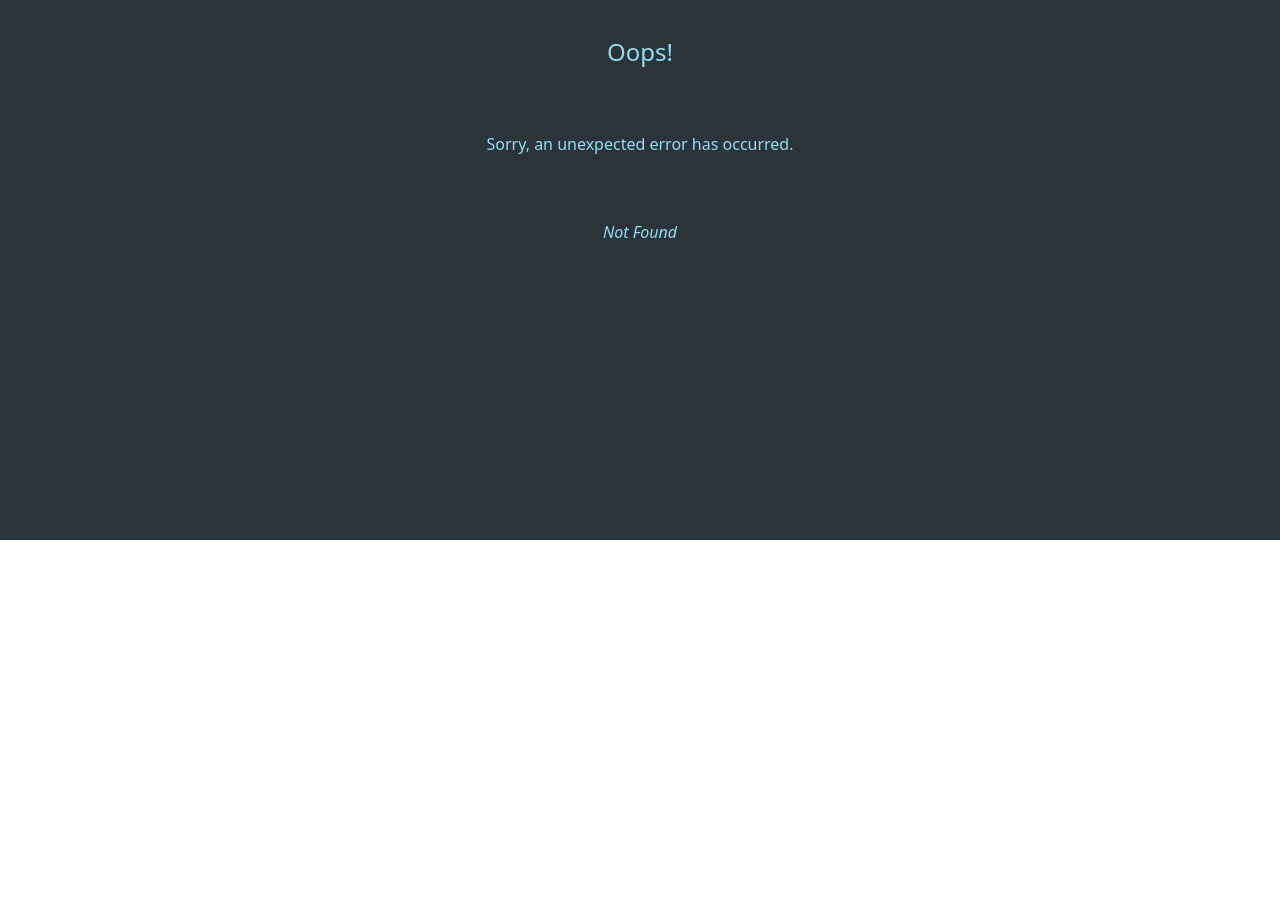
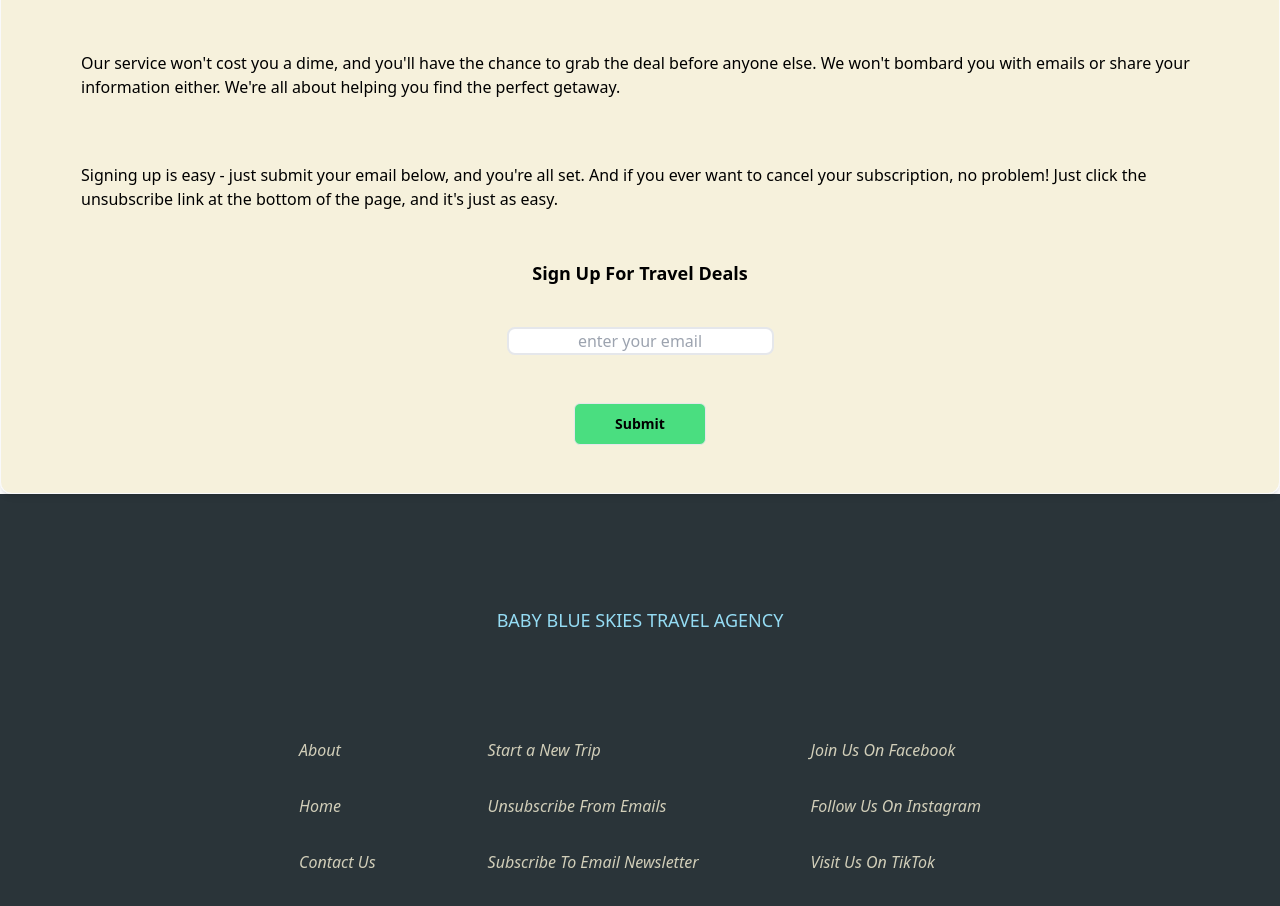
Before and after one commit to RMarmolejo90/Baby-Blue-Skies, a React (Vite) app in the folder front-end/: page /subscribe in a window 1280 px wide. Before the commit this address had no page. Shown: the part 260-1166 px from the top of the page. Before the commit the page ends 800 px from the top, so only its background shows below. Built offline with nearby package versions, Linux system fonts and the light colour scheme.

Commit message:
debugging

```diff
--- a/front-end/src/components/footer.jsx
+++ b/front-end/src/components/footer.jsx
@@ -2,23 +2,24 @@ import React from 'react'
 import { Link } from 'react-router-dom';
 
 export default function Footer() {
+  const scrollToTop = () => {
+    window.scrollTo(0, 0)
+}
   return (
     <div className='bg-dark-shade py-16' >
-        {/* sitemap
-        contact info */}
         <div className='flex items-center justify-center text-primary-light'>
-          <h4 className='p-12'>BABY BLUE SKIES TRAVEL AGENCY</h4>
+          <h4 className='p-12 text-lg'>BABY BLUE SKIES TRAVEL AGENCY</h4>
         </div>
-        <div className='flex flex-row flex-wrap justify-center items-between text-secondary-light'>
+        <div className='flex flex-row font-extralight italic flex-wrap justify-center items-between text-secondary-light'>
           <ul className='flex flex-col items-start justify-around p-10'>
-            <li className='p-4 hover:text-secondary-dark hover:border-b-secondary-dark'><Link to='/about'>About</Link> </li>
-            <li className='p-4 hover:text-secondary-dark hover:border-b-secondary-dark'><Link to='/'>Home</Link></li>
-            <li className='p-4 hover:text-secondary-dark hover:border-b-secondary-dark'><Link to='/contact'>Contact Us</Link></li>
+            <li className='p-4 hover:text-secondary-dark hover:border-b-secondary-dark'><Link onClick={scrollToTop} to='/about'>About</Link> </li>
+            <li className='p-4 hover:text-secondary-dark hover:border-b-secondary-dark'><Link onClick={scrollToTop} to='/'>Home</Link></li>
+            <li className='p-4 hover:text-secondary-dark hover:border-b-secondary-dark'><Link onClick={scrollToTop} to='/contact'>Contact Us</Link></li>
           </ul>
           <ul className='flex flex-col items-start justify-around p-10'>
             <li className='p-4 hover:text-secondary-dark hover:border-b-secondary-dark'><a href="https://docs.google.com/forms/d/e/1FAIpQLScvZkBlv69f74k6q7XJ9szgq_JoZR9Nhug3dsN67I06iQ5Neg/viewform" target="_blank" rel="noopener noreferrer">Start a New Trip</a></li>
-            <li className='p-4 hover:text-secondary-dark hover:border-b-secondary-dark'><Link to='/unsubscribe'>Unsubscribe From Emails</Link></li>
-            <li className='p-4 hover:text-secondary-dark hover:border-b-secondary-dark'><Link to='/subscribe'>Subscribe To Email Newsletter</Link></li>
+            <li className='p-4 hover:text-secondary-dark hover:border-b-secondary-dark'><Link onClick={scrollToTop} to='/unsubscribe'>Unsubscribe From Emails</Link></li>
+            <li className='p-4 hover:text-secondary-dark hover:border-b-secondary-dark'><Link onClick={scrollToTop} to='/subscribe'>Subscribe To Email Newsletter</Link></li>
           </ul>
           <ul className='flex flex-col items-start justify-around p-10'>
             <li className='p-4 hover:text-secondary-dark hover:border-b-secondary-dark'><a target='blank' href='https://www.facebook.com/babyblueskiestravelag'>Join Us On Facebook</a></li>
--- a/front-end/src/components/navbar.jsx
+++ b/front-end/src/components/navbar.jsx
@@ -23,10 +23,10 @@ export default function Navbar() {
         </Roll>
       </div>
       <div className={toggleMenu === 'active' ? " rounded-b-xl shadow-xl bg-dark-shade max-w-sm absolute top-20 right-0 z-20" : "hidden" }>
-        <div>
+        <div className='z-20'>
           <Fade cascade damping={0.1} duration={3000}>
             <ul className='flex flex-col justify-end items-start p-6 text-white-shade'>
-              <li className='hover:text-secondary-dark'><Link to='/about'>About</Link> </li>
+              <li className='hover:text-secondary-dark'><Link preventScrollReset={true} to='/about'>About</Link> </li>
               <li className='hover:text-secondary-dark'><Link to='/'>Home</Link></li>
               <li className='hover:text-secondary-dark'><a href="https://docs.google.com/forms/d/e/1FAIpQLScvZkBlv69f74k6q7XJ9szgq_JoZR9Nhug3dsN67I06iQ5Neg/viewform" target="_blank" rel="noopener noreferrer">Start a New Trip</a></li>
               <li className='hover:text-secondary-dark'><Link to='/contact'>Contact Us</Link></li>
--- a/front-end/src/main.jsx
+++ b/front-end/src/main.jsx
@@ -7,6 +7,7 @@ import Error from './pages/error'
 import Unsubscribe from './pages/unsubscribe'
 import About from './pages/about'
 import Contact from './pages/contact'
+import Subscribe from './pages/subscribe'
 
 const router = createBrowserRouter([
   {
@@ -26,6 +27,10 @@ const router = createBrowserRouter([
     path: '/contact',
     element: <Contact />
   },
+  {
+    path:'/subscribe',
+    element: <Subscribe />
+  },
 ])
 
 
--- a/front-end/src/pages/subscribe.jsx
+++ b/front-end/src/pages/subscribe.jsx
@@ -1,9 +1,74 @@
 import React from 'react'
+import Navbar from '../components/navbar';
+import Footer from '../components/footer';
+import { useFormik } from 'formik';
+import * as Yup from 'yup';
+import axios from 'axios';
+import { Fade } from 'react-awesome-reveal';
 
-export default function Subscribe() {
+
+const Subscribe = () => {
+    const formik = useFormik({
+      initialValues: {
+        email: '',
+      },
+      validationSchema: Yup.object({
+        email: Yup.string().email('Invalid email address').required('Required'),
+      }),
+      onSubmit: async (values) => {
+        console.log('Sending POST request to /');
+        console.log('Email:', values.email);
+        const res = await axios.post('http://localhost:3001/', { userEmail: values.email }, {
+          headers: {
+            'Content-Type': 'application/json'
+          },
+        }) .then (function (response) {
+          alert('Thank you for subscribing!')
+          console.log(values)
+          console.log(response)
+        }) .catch (function (error) {
+          console.log (error)
+          if (error.response.status === 409){ alert('This email is already subscribed')}
+        });
+        formik.resetForm();
+      }
+
+    });
   return (
     <div>
-
+        <Navbar />
+        <Fade cascade damping={0.5} duration={3000}>
+            <div className='border border-white-shade rounded-xl px-20 py-4 shadow-inner-xl shadow-md bg-secondary-light'>
+            <h1 className='text-primary-dark py-8 text-xl font-bold'>Finding the best travel deals and special offers takes work.</h1>
+            <p className='py-8'>
+                But don't worry, we've got your back! Let us put in the effort for you and update you whenever we find a good deal.
+            </p>
+            <p className='py-8'>
+                Our service won't cost you a dime, and you'll have the chance to grab the deal before anyone else. We won't bombard you with emails or share your information either.
+                We're all about helping you find the perfect getaway.
+            </p>
+            <p className='py-8'>
+                Signing up is easy - just submit your email below, and you're all set. And if you ever want to cancel your subscription, no problem! Just click the unsubscribe link at the bottom of the page, and it's just as easy.
+            </p>
+            <form onSubmit={formik.handleSubmit} className='p-4 flex flex-col items-center justify-center'>
+                <label className='pb-6 font-semibold text-lg' htmlFor="email">Sign Up For Travel Deals</label>
+                <input
+                className='border-2 rounded-lg px-4 m-4 tracking-side leading-6 text-center'
+                id="email"
+                name="email"
+                type="email"
+                placeholder='enter your email'
+                onChange={formik.handleChange}
+                onBlur={formik.handleBlur}
+                value={formik.values.email}
+                />
+                <button className='py-2 px-10 mt-8 m-4 tracking-side leading-6 text-sm bg-green-400 font-semibold border rounded-md' type="submit">Submit</button>
+            </form>
+            </div>
+        </Fade>
+        <Footer />
     </div>
   )
 }
+
+export default Subscribe;
```
